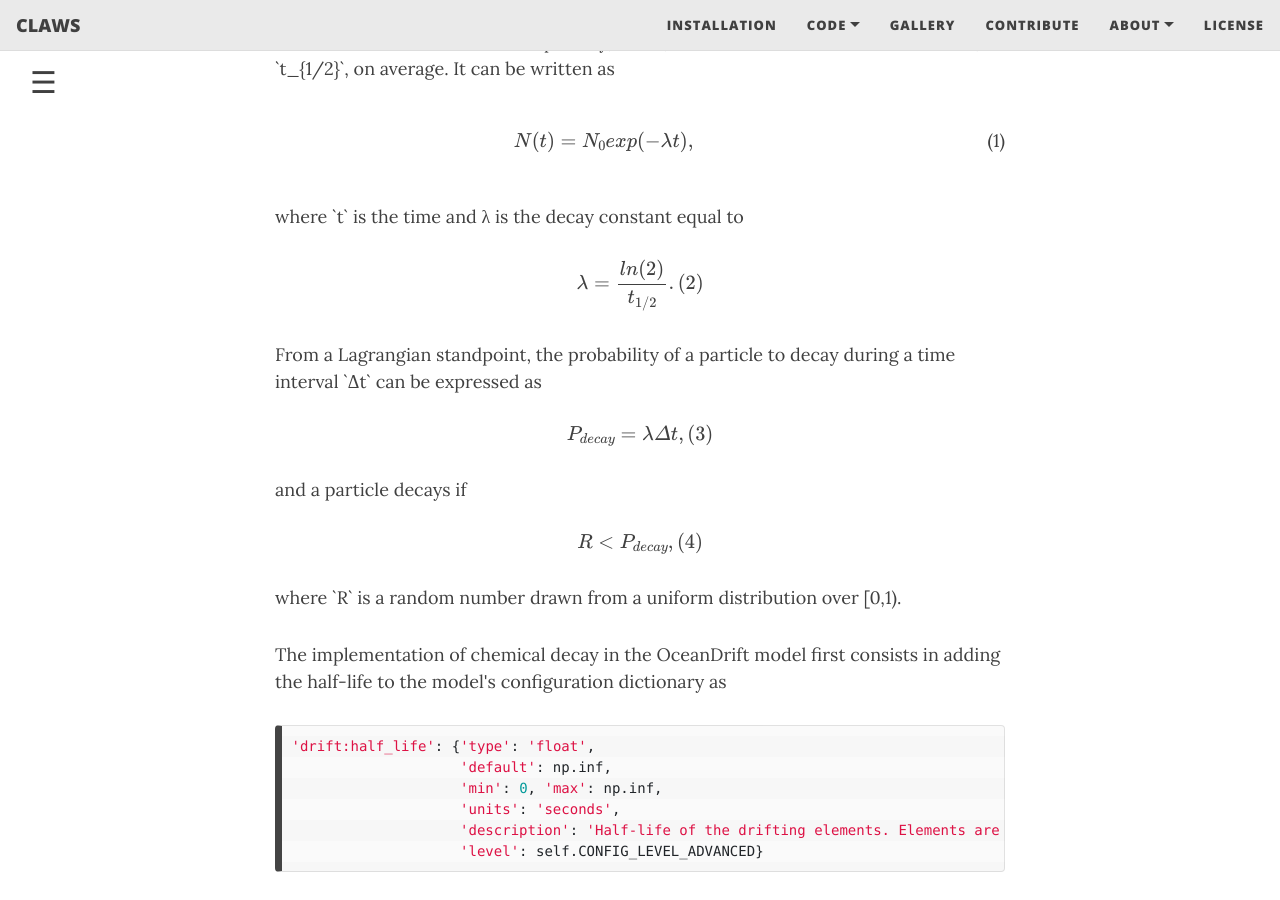
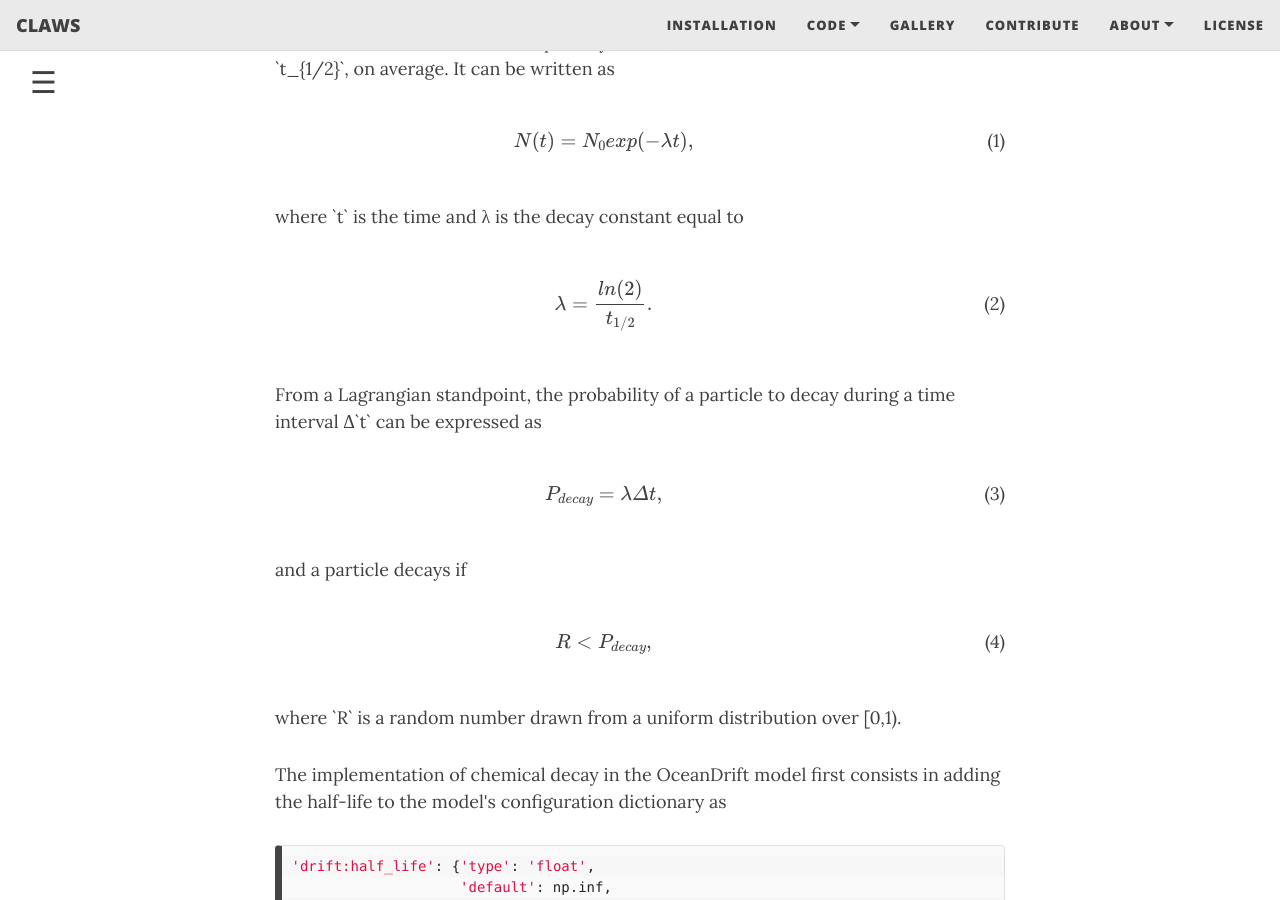
Before and after one commit to claws-scot/claws-scot.github.io, a Jekyll site: the page built from guide.md, in a window 1280 px wide and 900 px high, scrolled down 283 px. Built offline with Jekyll 4.4.1, drawn with Linux system fonts in a browser that asks for light colours; nearby versions of some CDN libraries; formulas are drawn with MathJax 3.

Commit message:
Editing web pages

```diff
--- a/guide.md
+++ b/guide.md
@@ -40,7 +40,6 @@ if (localStorage.getItem("show_sidenav")) openNav()
 
 <div class="equation">
   <equation class="equation__content">$$N(t) = N_0 exp(-&#955; t)\text{,}$$</equation>
-  <!--    \label{eq:exponentialdecay}-->
   <div class="equation__number">(1)</div>
 </div>
 
@@ -48,18 +47,24 @@ if (localStorage.getItem("show_sidenav")) openNav()
 
 <!--[^1]: The decay constant can be viewed as the probability of a single particle to decay per unit time.-->
 
-<p>$$ &#955; = \frac{ln(2)}{t_{1/2}}. &nbsp;&nbsp;(2)$$</p>
-<!--    \label{eq:decayconstant}-->
+<div class="equation">
+  <equation class="equation__content">$$&#955; = \frac{ln(2)}{t_{1/2}}\text{.}$$</equation>
+  <div class="equation__number">(2)</div>
+</div>
 
-<p>From a Lagrangian standpoint, the probability of a particle to decay during a time interval `&#916;t` can be expressed as</p>
+<p>From a Lagrangian standpoint, the probability of a particle to decay during a time interval &#916;`t` can be expressed as</p>
 
-<p>$$P_{decay} = &#955; &#916;t, &nbsp;&nbsp;(3)$$</p>
-<!--    \label{eq:decayprobability}-->
+<div class="equation">
+  <equation class="equation__content">$$P_{decay} = &#955; &#916;t\text{,}$$</equation>
+  <div class="equation__number">(3)</div>
+</div>
 
 <p>and a particle decays if</p>
 
-<p>$$R < P_{decay}, &nbsp;&nbsp;(4)$$</p>
-<!--    \label{eq:decaytest}-->
+<div class="equation">
+  <equation class="equation__content">$$R < P_{decay}\text{,}$$</equation>
+  <div class="equation__number">(4)</div>
+</div>
 
 <p>where `R` is a random number drawn from a uniform distribution over [0,1).</p>
 
```
